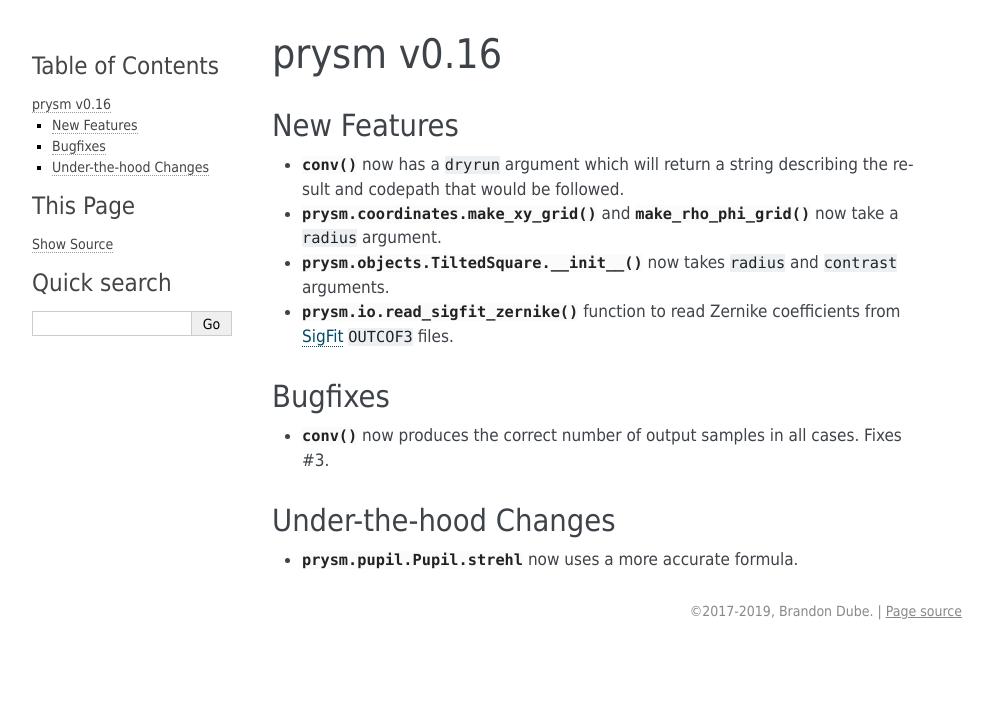
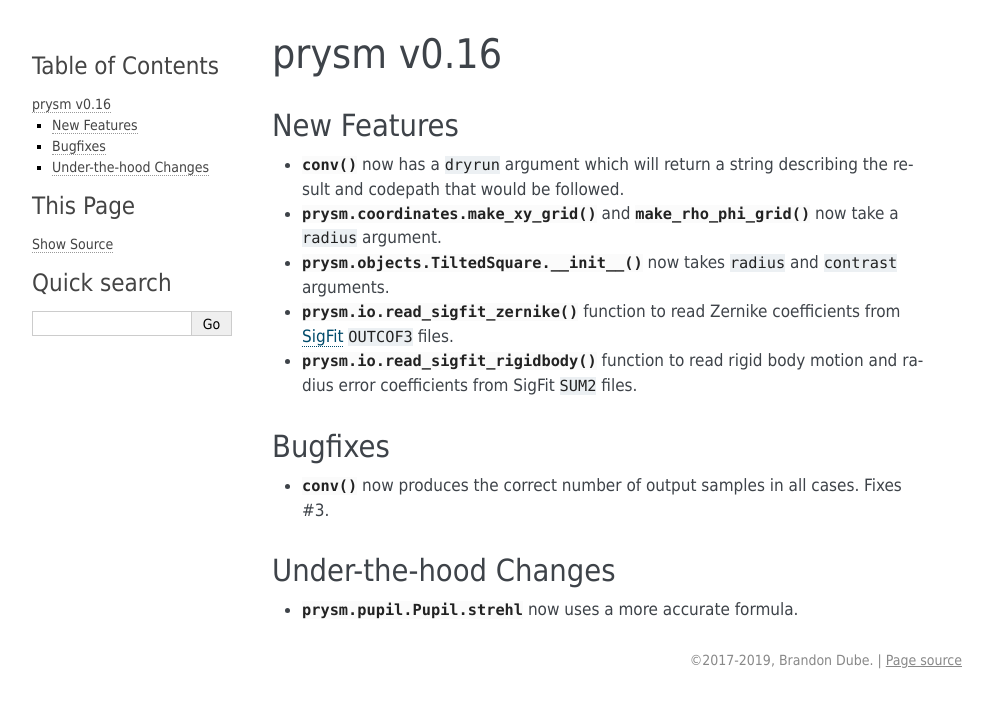
Before and after one commit to brandondube/prysm, a Sphinx documentation site: the page built from docs/source/releases/v0.16.rst, in a window 1280 px wide. Shown: the top 708 px of the page, without its empty margins (148-1141 px from the left). Built offline with Sphinx 7.4.7, drawn with Linux system fonts in a browser that asks for light colours; pages that are not in the unit, such as notebooks, are missing from menus; some of the changed lines change nothing that is shown.

Commit message:
add sigfit rigidbody to changelog

```diff
--- a/docs/source/releases/v0.16.rst
+++ b/docs/source/releases/v0.16.rst
@@ -5,7 +5,7 @@
 New Features
 ============
 
-* :meth:`~prysm.convolution.Convolable.conv` now has a :code:`dryrun` argument which will return a string describing the result and codepath that would be followed.
+* :meth:`~prysm.convolution.Convolvable.conv` now has a :code:`dryrun` argument which will return a string describing the result and codepath that would be followed.
 
 * :func:`prysm.coordinates.make_xy_grid` and :func:`~prysm.coordinates.make_rho_phi_grid` now take a :code:`radius` argument.
 
@@ -13,6 +13,7 @@
 
 * :func:`prysm.io.read_sigfit_zernike` function to read Zernike coefficients from `SigFit <http://sigmadyne.com/sigfit-software/>`_ :code:`OUTCOF3` files.
 
+* :func:`prysm.io.read_sigfit_rigidbody` function to read rigid body motion and radius error coefficients from SigFit :code:`SUM2` files.
 
 Bugfixes
 ========
```
